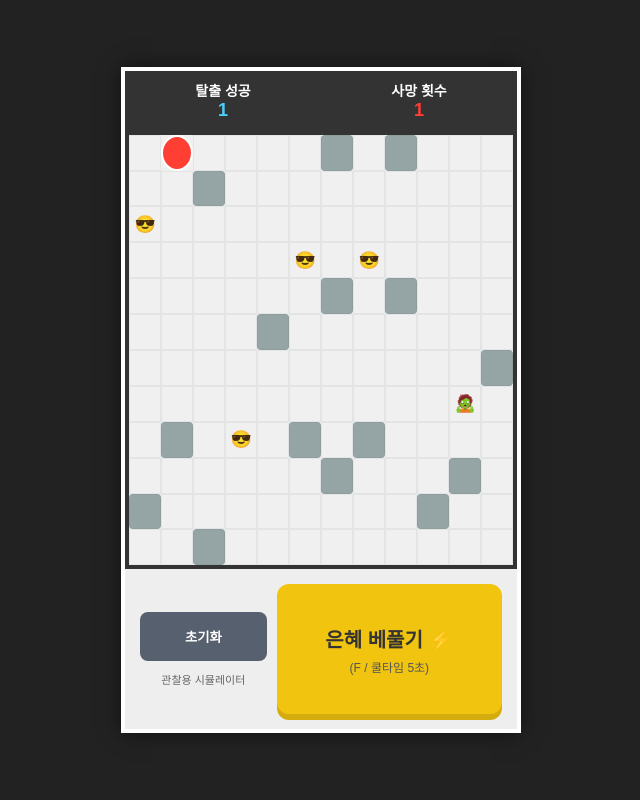
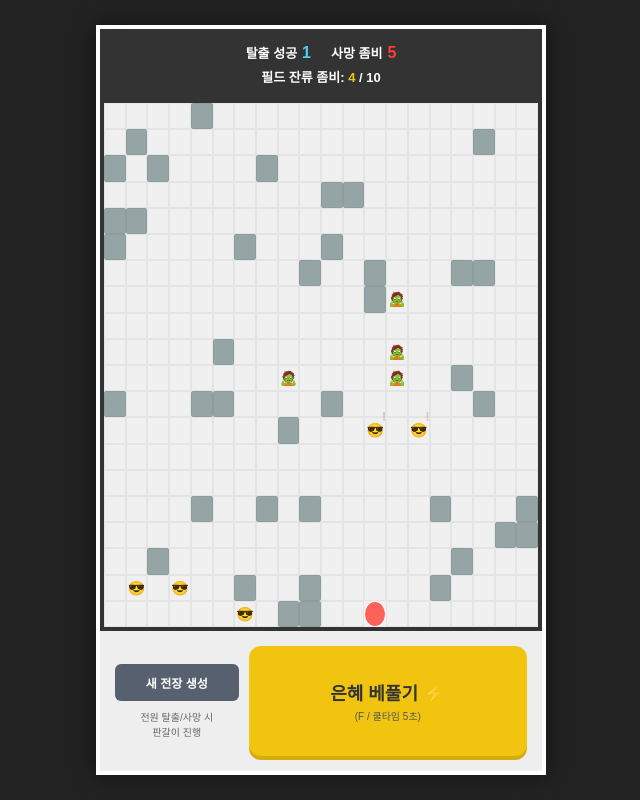
Before and after one commit to sayaka-mik/i-am-zombie-guardian, a plain HTML site: page index.html in a window 1280 px wide. Shown: the whole page, without its empty margins (319-959 px from the left). Drawn offline with Linux system fonts and the light colour scheme.

Commit message:
index.html

```diff
--- a/index.html
+++ b/index.html
@@ -3,7 +3,7 @@
 <head>
     <meta charset="UTF-8">
     <meta name="viewport" content="width=device-width, initial-scale=1.0, maximum-scale=1.0, user-scalable=no">
-    <title>못된 인간 v1.0</title>
+    <title>못된 인간 1.1</title>
     <style>
         * { box-sizing: border-box; touch-action: manipulation; }
         body {
@@ -12,7 +12,7 @@
             font-family: 'Malgun Gothic', sans-serif; overflow: hidden;
         }
         #app {
-            width: 100%; max-width: 400px; aspect-ratio: 3 / 5;
+            width: 100%; max-width: 450px; aspect-ratio: 3 / 5;
             background-color: #fff; position: relative; display: flex; flex-direction: column;
             box-shadow: 0 0 20px rgba(0,0,0,0.5);
             transition: all 0.2s;
@@ -20,13 +20,14 @@
         }
 
         #hud {
-            height: 60px; background: #333; color: white;
-            display: flex; justify-content: space-around; align-items: center;
-            font-size: 14px; font-weight: bold;
+            height: 70px; background: #333; color: white;
+            display: flex; flex-direction: column; justify-content: center; align-items: center;
+            font-size: 13px; font-weight: bold; gap: 5px;
         }
-        .stat-item { text-align: center; }
-        .stat-val { color: #4bcffa; font-size: 18px; display: block; }
+        .stats-row { display: flex; gap: 20px; }
+        .stat-val { color: #4bcffa; font-size: 16px; margin-left: 5px; }
         .death-val { color: #ff3f34; }
+        .remain-val { color: #f1c40f; }
 
         #game-board {
             flex: 1; background: #f0f0f0; position: relative;
@@ -40,15 +41,14 @@
             display: flex; justify-content: center; align-items: center;
             position: relative;
         }
-        .tile-stone { background-color: #95a5a6; border-radius: 4px; }
-        .tile-goal { background-color: #ff3f34; border-radius: 50%; border: 2px solid #fff; }
+        .tile-stone { background-color: #95a5a6; border-radius: 2px; }
+        .tile-goal { background-color: #ff3f34; border-radius: 50%; border: 1px solid #fff; opacity: 0.8; }
 
-        /* [수정 1] position을 absolute로 변경하여 같은 타일에서 완벽하게 겹치도록 설정 */
-        .char { user-select: none; position: absolute; }
+        .char { user-select: none; position: absolute; transition: all 0.15s; }
 
         .aggro::after {
-            content: '❗'; position: absolute; top: -12px; right: -5px;
-            font-size: 10px; color: red; animation: blink 0.5s infinite;
+            content: '❗'; position: absolute; top: -10px; right: -5px;
+            font-size: 8px; color: red; animation: blink 0.5s infinite;
         }
 
         .frozen { filter: grayscale(100%) brightness(150%); opacity: 0.7; }
@@ -56,56 +56,46 @@
         @keyframes blink { 0% { opacity: 1; } 50% { opacity: 0; } 100% { opacity: 1; } }
 
         @keyframes shake {
-            0% { transform: translate(2px, 1px) rotate(0deg); }
-            20% { transform: translate(-3px, 0px) rotate(1deg); }
-            40% { transform: translate(1px, -1px) rotate(1deg); }
-            60% { transform: translate(-3px, 1px) rotate(0deg); }
-            80% { transform: translate(-1px, -1px) rotate(1deg); }
-            100% { transform: translate(1px, -2px) rotate(-1deg); }
+            0% { transform: translate(1px, 1px); }
+            50% { transform: translate(-1px, -1px); }
+            100% { transform: translate(0, 0); }
         }
 
-        .shake-red {
-            animation: shake 0.4s;
-            border: 10px solid #ff3f34 !important;
-            box-shadow: 0 0 50px #ff3f34 !important;
-        }
-
-        .shake-green {
-            animation: shake 0.4s;
-            border: 10px solid #05c46b !important;
-            box-shadow: 0 0 50px #05c46b !important;
-        }
-
+        .shake-red { animation: shake 0.2s; border-color: #ff3f34 !important; }
+        .shake-green { animation: shake 0.2s; border-color: #05c46b !important; }
         .gold-flash { border-color: gold !important; box-shadow: 0 0 30px gold !important; }
 
-        #controls { height: 160px; background: #eee; display: flex; padding: 15px; justify-content: space-between; align-items: stretch; gap: 10px; }
-        .left-menu { display: flex; flex-direction: column; justify-content: center; gap: 10px; width: 35%; }
-        .btn-menu { padding: 15px; background: #57606f; color: white; border: none; border-radius: 8px; font-weight: bold; cursor: pointer; }
+        #controls { height: 140px; background: #eee; display: flex; padding: 15px; justify-content: space-between; align-items: stretch; gap: 10px; }
+        .left-menu { display: flex; flex-direction: column; justify-content: center; gap: 8px; width: 30%; }
+        .btn-menu { padding: 10px; background: #57606f; color: white; border: none; border-radius: 6px; font-size: 12px; font-weight: bold; cursor: pointer; }
 
         .btn-grace {
             flex: 1; background: #f1c40f; color: #333; border: none; border-radius: 12px;
-            font-size: 20px; font-weight: bold; display: flex; flex-direction: column; justify-content: center; align-items: center;
-            cursor: pointer; box-shadow: 0 6px #d4ac0d; transition: all 0.1s;
+            font-size: 18px; font-weight: bold; display: flex; flex-direction: column; justify-content: center; align-items: center;
+            cursor: pointer; box-shadow: 0 4px #d4ac0d; transition: all 0.1s;
         }
-        .btn-grace:active { transform: translateY(4px); box-shadow: 0 2px #d4ac0d; }
-        .btn-grace:disabled { background: #bdc3c7; box-shadow: 0 6px #95a5a6; color: #7f8c8d; cursor: not-allowed; }
-        .btn-sub-text { font-size: 12px; font-weight: normal; margin-top: 5px; color: #555; }
+        .btn-grace:active { transform: translateY(2px); box-shadow: 0 1px #d4ac0d; }
+        .btn-grace:disabled { background: #bdc3c7; box-shadow: 0 4px #95a5a6; color: #7f8c8d; cursor: not-allowed; }
+        .btn-sub-text { font-size: 10px; font-weight: normal; margin-top: 3px; color: #555; }
     </style>
 </head>
 <body>
 
 <div id="app">
     <div id="hud">
-        <div class="stat-item">탈출 성공<span id="escape-count" class="stat-val">0</span></div>
-        <div class="stat-item">사망 횟수<span id="death-count" class="stat-val death-val">0</span></div>
+        <div class="stats-row">
+            <span>탈출 성공<span id="escape-count" class="stat-val">0</span></span>
+            <span>사망 좀비<span id="death-count" class="stat-val death-val">0</span></span>
+        </div>
+        <div>필드 잔류 좀비: <span id="remain-count" class="remain-val">0</span> / 10</div>
     </div>
 
     <div id="game-board"></div>
 
     <div id="controls">
         <div class="left-menu">
-            <button onclick="resetGame(true)" class="btn-menu">초기화</button>
-            <div style="font-size: 11px; color: #666; text-align: center;">관찰용 시뮬레이터</div>
+            <button onclick="location.reload()" class="btn-menu">새 전장 생성</button>
+            <div style="font-size: 10px; color: #666; text-align: center;">전원 탈출/사망 시<br>판갈이 진행</div>
         </div>
         <button id="btn-grace" class="btn-grace" onclick="castGrace()">
             은혜 베풀기 ⚡
@@ -115,18 +105,20 @@
 </div>
 
 <script>
-    const GRID_SIZE = 12;
-    const VISION_RANGE = 5;
-    const ENEMY_TICK = 200;
-    const ZOMBIE_TICK = 200;
+    const GRID_SIZE = 20;
+    const VISION_RANGE = 8;
+    const ENEMY_TICK = 300;
+    const ZOMBIE_TICK = 500;
+    const MAX_ZOMBIES = 10;
+    const MAX_ENEMIES = 5;
 
-    let player = { x: -1, y: -1 };
+    let zombies = [];
     let enemies = [];
     let stones = [];
     let goal = { x: -1, y: -1 };
 
-    let escapes = 0;
-    let deaths = 0;
+    let totalEscapes = 0;
+    let totalDeaths = 0;
 
     let enemyTimer = null;
     let zombieTimer = null;
@@ -141,7 +133,7 @@
         board.style.gridTemplateColumns = `repeat(${GRID_SIZE}, 1fr)`;
         board.style.gridTemplateRows = `repeat(${GRID_SIZE}, 1fr)`;
 
-        const dynamicFontSize = Math.floor(350 / GRID_SIZE * 0.6);
+        const dynamicFontSize = Math.floor(400 / GRID_SIZE * 0.7);
 
         for (let y = 0; y < GRID_SIZE; y++) {
             for (let x = 0; x < GRID_SIZE; x++) {
@@ -159,57 +151,13 @@
         return { x: Math.floor(Math.random() * GRID_SIZE), y: Math.floor(Math.random() * GRID_SIZE) };
     }
 
-    function isOccupied(x, y) {
-        if (player.x === x && player.y === y) return true;
-        if (enemies.some(e => e.x === x && e.y === y)) return true;
-        if (stones.some(s => s.x === x && s.y === y)) return true;
-        if (goal.x === x && goal.y === y) return true;
-        return false;
-    }
-
     function isBlocked(x, y) {
         if (x < 0 || y < 0 || x >= GRID_SIZE || y >= GRID_SIZE) return true;
         if (stones.some(s => s.x === x && s.y === y)) return true;
         return false;
     }
 
-    function isMapConnected(stoneList) {
-        let grid = Array.from(Array(GRID_SIZE), () => Array(GRID_SIZE).fill(0));
-        stoneList.forEach(s => grid[s.y][s.x] = 1);
-
-        let start = null;
-        let emptyCount = 0;
-        for (let y = 0; y < GRID_SIZE; y++) {
-            for (let x = 0; x < GRID_SIZE; x++) {
-                if (grid[y][x] === 0) {
-                    emptyCount++;
-                    if (!start) start = { x, y };
-                }
-            }
-        }
-        if (!start) return false;
-
-        let queue = [start];
-        let visited = new Set([`${start.x},${start.y}`]);
-        let dirs = [[0,1], [0,-1], [1,0], [-1,0]];
-
-        while (queue.length > 0) {
-            let curr = queue.shift();
-            for (let d of dirs) {
-                let nx = curr.x + d[0];
-                let ny = curr.y + d[1];
-                if (nx >= 0 && nx < GRID_SIZE && ny >= 0 && ny < GRID_SIZE && grid[ny][nx] === 0) {
-                    let key = `${nx},${ny}`;
-                    if (!visited.has(key)) {
-                        visited.add(key);
-                        queue.push({ x: nx, y: ny });
-                    }
-                }
-            }
-        }
-        return visited.size === emptyCount;
-    }
-
+    // BFS 길찾기
     function getNextStepBFS(startX, startY, targetX, targetY) {
         let queue = [{ x: startX, y: startY, path: [] }];
         let visited = new Set([`${startX},${startY}`]);
@@ -217,11 +165,9 @@
 
         while (queue.length > 0) {
             let curr = queue.shift();
-
             if (curr.x === targetX && curr.y === targetY) {
                 return curr.path.length > 0 ? curr.path[0] : null;
             }
-
             for (let d of dirs) {
                 let nx = curr.x + d[0], ny = curr.y + d[1];
                 if (!isBlocked(nx, ny) && !visited.has(`${nx},${ny}`)) {
@@ -235,254 +181,197 @@
     }
 
     function resetGame(fullReset) {
-        if (fullReset) { escapes = 0; deaths = 0; updateHUD(); }
+        if (fullReset) { totalEscapes = 0; totalDeaths = 0; updateHUD(); }
         isGameOver = false;
 
         const app = document.getElementById('app');
         app.className = '';
 
-        player = { x: -1, y: -1 };
-        goal = { x: -1, y: -1 };
+        zombies = [];
         enemies = [];
+        stones = [];
 
+        // 맵 생성 및 연결성 검사
         let attempts = 0;
         do {
             stones = [];
             let stoneFailsafe = 0;
-            while (stones.length < 15 && stoneFailsafe < 500) {
+            while (stones.length < 40 && stoneFailsafe < 1000) { // 맵이 커졌으므로 돌 증가
                 let p = getRandomPos();
                 if (!stones.some(s => s.x === p.x && s.y === p.y)) stones.push(p);
                 stoneFailsafe++;
             }
             attempts++;
-        } while (!isMapConnected(stones) && attempts < 100);
+        } while (attempts < 100 && !isMapConnected(stones));
 
-        let tempPlayer, pFailsafe = 0;
-        do { tempPlayer = getRandomPos(); pFailsafe++; } while (isOccupied(tempPlayer.x, tempPlayer.y) && pFailsafe < 500);
-        player = tempPlayer;
+        // 목표 지점
+        do { goal = getRandomPos(); } while (stones.some(s => s.x === goal.x && s.y === goal.y));
 
-        let tempGoal, gFailsafe = 0;
-        do { tempGoal = getRandomPos(); gFailsafe++; } while (isOccupied(tempGoal.x, tempGoal.y) && gFailsafe < 500);
-        goal = tempGoal;
+        // 좀비 10마리 배치
+        for (let i = 0; i < MAX_ZOMBIES; i++) {
+            let p;
+            do { p = getRandomPos(); } while (stones.some(s => s.x === p.x && s.y === p.y) || (p.x === goal.x && p.y === goal.y));
+            zombies.push({ x: p.x, y: p.y, lastPos: {x:-1, y:-1}, id: i });
+        }
 
-        for (let i = 0; i < 4; i++) {
-            let tempEnemy, eFailsafe = 0;
-            do {
-                tempEnemy = getRandomPos();
-                eFailsafe++;
-            } while ((isOccupied(tempEnemy.x, tempEnemy.y) ||
-                     Math.abs(tempEnemy.x - player.x) + Math.abs(tempEnemy.y - player.y) <= 4) && eFailsafe < 500);
-            enemies.push({ x: tempEnemy.x, y: tempEnemy.y, isChasing: false });
+        // 적 5마리 배치
+        for (let i = 0; i < MAX_ENEMIES; i++) {
+            let p;
+            do { p = getRandomPos(); } while (stones.some(s => s.x === p.x && s.y === p.y) ||
+                                           zombies.some(z => Math.abs(z.x - p.x) + Math.abs(z.y - p.y) < 5));
+            enemies.push({ x: p.x, y: p.y, isChasing: false });
         }
 
         render();
+        updateHUD();
 
         clearInterval(enemyTimer);
-        enemyTimer = setInterval(() => {
-            if (!isGameOver) {
-                moveEnemies();
-                checkCollision();
-                render();
-            }
-        }, ENEMY_TICK);
+        enemyTimer = setInterval(() => { if (!isGameOver) { moveEnemies(); checkCollision(); render(); } }, ENEMY_TICK);
 
         clearInterval(zombieTimer);
-        zombieTimer = setInterval(() => {
-            if (!isGameOver) {
-                moveZombieAI();
-                checkCollision();
-                render();
+        zombieTimer = setInterval(() => { if (!isGameOver) { moveZombies(); checkCollision(); render(); } }, ZOMBIE_TICK);
+    }
+
+    function isMapConnected(stoneList) {
+        let start = null;
+        for (let y = 0; y < GRID_SIZE; y++) {
+            for (let x = 0; x < GRID_SIZE; x++) {
+                if (!stoneList.some(s => s.x === x && s.y === y)) { start = {x, y}; break; }
             }
-        }, ZOMBIE_TICK);
+            if(start) break;
+        }
+        if(!start) return false;
+        let queue = [start], visited = new Set([`${start.x},${start.y}`]), emptyCount = (GRID_SIZE*GRID_SIZE) - stoneList.length;
+        while(queue.length > 0) {
+            let curr = queue.shift();
+            [[0,1],[0,-1],[1,0],[-1,0]].forEach(d => {
+                let nx = curr.x+d[0], ny = curr.y+d[1];
+                if(nx>=0 && nx<GRID_SIZE && ny>=0 && ny<GRID_SIZE && !stoneList.some(s => s.x===nx && s.y===ny) && !visited.has(`${nx},${ny}`)) {
+                    visited.add(`${nx},${ny}`); queue.push({x:nx, y:ny});
+                }
+            });
+        }
+        return visited.size === emptyCount;
     }
 
     function render() {
-        // [수정 2] 마지막 겹친 프레임이 무시되지 않도록 if (isGameOver) return; 코드를 삭제했습니다.
-
-        document.querySelectorAll('.tile').forEach(t => {
-            t.className = 'tile';
-            t.innerHTML = '';
-        });
-
-        const drawTile = (x, y, className, content = '') => {
-            if (x < 0 || y < 0 || x >= GRID_SIZE || y >= GRID_SIZE) return;
+        document.querySelectorAll('.tile').forEach(t => { t.className = 'tile'; t.innerHTML = ''; });
+        const draw = (x, y, cls, html) => {
             const el = document.getElementById(`tile-${x}-${y}`);
-            if (el) {
-                if (className) el.classList.add(className);
-                // [수정 3] 덮어쓰기(=)가 아니라 이어붙이기(+=)로 변경하여 여러 마리가 겹칠 수 있게 함
-                if (content) el.innerHTML += content;
-            }
+            if(el) { if(cls) el.classList.add(cls); if(html) el.innerHTML += html; }
         };
 
-        stones.forEach(s => drawTile(s.x, s.y, 'tile-stone'));
-        drawTile(goal.x, goal.y, 'tile-goal');
-
-        // Z-index를 부여하여 좀비(11)가 밑에, 적(12)이 위에 오도록 설정
-        drawTile(player.x, player.y, null, '<span class="char" style="z-index: 11;">🧟</span>');
-
+        stones.forEach(s => draw(s.x, s.y, 'tile-stone'));
+        draw(goal.x, goal.y, 'tile-goal');
+        zombies.forEach(z => draw(z.x, z.y, null, `<span class="char" style="z-index:11;">🧟</span>`));
         enemies.forEach(en => {
-            let charClass = 'char';
-            if (enemiesFrozen) charClass += ' frozen';
-            else if (en.isChasing) charClass += ' aggro';
-            drawTile(en.x, en.y, null, `<span class="${charClass}" style="z-index: 12;">😎</span>`);
+            let cls = 'char';
+            if(enemiesFrozen) cls += ' frozen'; else if(en.isChasing) cls += ' aggro';
+            draw(en.x, en.y, null, `<span class="${cls}" style="z-index:12;">😎</span>`);
         });
     }
 
-    let lastZombiePos = { x: -1, y: -1 };
+    function moveZombies() {
+        zombies.forEach(z => {
+            let closestEn = null, minDist = Infinity;
+            enemies.forEach(en => {
+                let d = Math.abs(z.x-en.x) + Math.abs(z.y-en.y);
+                if(d < minDist) { minDist = d; closestEn = en; }
+            });
 
-    function moveZombieAI() {
-        let closestEnemy = null;
-        let minDist = Infinity;
-        enemies.forEach(en => {
-            let dist = Math.abs(player.x - en.x) + Math.abs(player.y - en.y);
-            if (dist < minDist) { minDist = dist; closestEnemy = en; }
-        });
-
-        if (!enemiesFrozen && minDist <= 3 && closestEnemy) {
-            let bestDist = -1;
-            let bestMoves = [];
-            let dirs = [[0,1], [0,-1], [1,0], [-1,0]];
-
-            for (let d of dirs) {
-                let nx = player.x + d[0], ny = player.y + d[1];
-                if (!isBlocked(nx, ny)) {
-                    let minEnemyDist = Infinity;
-                    enemies.forEach(e => {
-                        let distToEnemy = Math.abs(nx - e.x) + Math.abs(ny - e.y);
-                        if(distToEnemy < minEnemyDist) minEnemyDist = distToEnemy;
-                    });
-
-                    if (lastZombiePos.x === nx && lastZombiePos.y === ny) {
-                        minEnemyDist -= 0.1;
+            let next;
+            if(!enemiesFrozen && minDist <= 3 && closestEn) {
+                // 회피 로직
+                let bestD = -1, moves = [];
+                [[0,1],[0,-1],[1,0],[-1,0]].forEach(d => {
+                    let nx = z.x+d[0], ny = z.y+d[1];
+                    if(!isBlocked(nx, ny)) {
+                        let eD = Math.abs(nx-closestEn.x) + Math.abs(ny-closestEn.y);
+                        if(z.lastPos.x === nx && z.lastPos.y === ny) eD -= 0.1;
+                        if(eD > bestD) { bestD = eD; moves = [{x:nx, y:ny}]; }
+                        else if(eD === bestD) moves.push({x:nx, y:ny});
                     }
-
-                    if (minEnemyDist > bestDist) {
-                        bestDist = minEnemyDist;
-                        bestMoves = [{x: nx, y: ny}];
-                    } else if (minEnemyDist === bestDist) {
-                        bestMoves.push({x: nx, y: ny});
-                    }
-                }
+                });
+                next = moves.length > 0 ? moves[Math.floor(Math.random()*moves.length)] : null;
+            } else {
+                next = getNextStepBFS(z.x, z.y, goal.x, goal.y);
             }
 
-            if (bestMoves.length > 0) {
-                let chosen = bestMoves[Math.floor(Math.random() * bestMoves.length)];
-                lastZombiePos = { x: player.x, y: player.y };
-                player.x = chosen.x;
-                player.y = chosen.y;
-            }
-        }
-        else {
-            let nextStep = getNextStepBFS(player.x, player.y, goal.x, goal.y);
-            if (nextStep) {
-                lastZombiePos = { x: player.x, y: player.y };
-                player.x = nextStep.x;
-                player.y = nextStep.y;
-            }
-        }
+            if(next) { z.lastPos = {x:z.x, y:z.y}; z.x = next.x; z.y = next.y; }
+        });
     }
 
     function moveEnemies() {
-        if (enemiesFrozen) return;
+        if(enemiesFrozen) return;
+        enemies.forEach(en => {
+            let target = null, minDist = Infinity;
+            zombies.forEach(z => {
+                let d = Math.abs(en.x-z.x) + Math.abs(en.y-z.y);
+                if(d < minDist) { minDist = d; target = z; }
+            });
 
-        enemies.forEach(en => {
-            let dist = Math.abs(player.x - en.x) + Math.abs(player.y - en.y);
-
-            if (dist <= VISION_RANGE) {
+            if(target && minDist <= VISION_RANGE) {
                 en.isChasing = true;
-                let nextStep = getNextStepBFS(en.x, en.y, player.x, player.y);
-                if (nextStep) {
-                    en.x = nextStep.x;
-                    en.y = nextStep.y;
-                }
-            }
-            else {
+                let next = getNextStepBFS(en.x, en.y, target.x, target.y);
+                if(next) { en.x = next.x; en.y = next.y; }
+            } else {
                 en.isChasing = false;
-                const dirs = [[0,1], [0,-1], [1,0], [-1,0]];
-                let shuffledDirs = dirs.sort(() => Math.random() - 0.5);
-                for (let d of shuffledDirs) {
-                    let nx = en.x + d[0], ny = en.y + d[1];
-                    if (!isBlocked(nx, ny)) {
-                        en.x = nx;
-                        en.y = ny;
-                        break;
-                    }
+                let dirs = [[0,1],[0,-1],[1,0],[-1,0]].sort(() => Math.random()-0.5);
+                for(let d of dirs) {
+                    if(!isBlocked(en.x+d[0], en.y+d[1])) { en.x+=d[0]; en.y+=d[1]; break; }
                 }
             }
         });
     }
 
-    function castGrace() {
-        if (graceCooldown || isGameOver) return;
+    function checkCollision() {
+        const app = document.getElementById('app');
+        // 탈출 체크
+        for(let i=zombies.length-1; i>=0; i--) {
+            let z = zombies[i];
+            if(z.x === goal.x && z.y === goal.y) {
+                zombies.splice(i, 1);
+                totalEscapes++;
+                app.classList.add('shake-green'); setTimeout(() => app.classList.remove('shake-green'), 200);
+            }
+        }
+        // 사망 체크
+        if(!enemiesFrozen) {
+            for(let i=zombies.length-1; i>=0; i--) {
+                let z = zombies[i];
+                if(enemies.some(en => en.x === z.x && en.y === z.y)) {
+                    zombies.splice(i, 1);
+                    totalDeaths++;
+                    app.classList.add('shake-red'); setTimeout(() => app.classList.remove('shake-red'), 200);
+                }
+            }
+        }
 
-        const btn = document.getElementById('btn-grace');
-        const board = document.getElementById('game-board');
-
-        graceCooldown = true;
-        btn.disabled = true;
-        btn.innerHTML = `재충전 중... <span class="btn-sub-text"></span>`;
-
-        enemiesFrozen = true;
-        document.getElementById('app').classList.add('gold-flash');
-        render();
-
-        setTimeout(() => {
-            enemiesFrozen = false;
-            document.getElementById('app').classList.remove('gold-flash');
-            checkCollision();
-            render();
-        }, 2000);
-
-        setTimeout(() => {
-            graceCooldown = false;
-            btn.disabled = false;
-            btn.innerHTML = `은혜 베풀기 ⚡ <span class="btn-sub-text">(F / 쿨타임 5초)</span>`;
-        }, 5000);
-    }
-
-    function checkCollision() {
-        if (isGameOver) return;
-        const app = document.getElementById('app');
-
-        if (player.x === goal.x && player.y === goal.y) {
-            escapes++;
-            updateHUD();
-            app.classList.add('shake-green');
-            endGame(); // 여기서 endGame() 호출 후
-        }
-        else if (!enemiesFrozen && enemies.some(en => en.x === player.x && en.y === player.y)) {
-            deaths++;
-            updateHUD();
-            app.classList.add('shake-red');
-            endGame(); // 여기서 endGame() 호출
+        updateHUD();
+        if(zombies.length === 0 && !isGameOver) {
+            isGameOver = true;
+            setTimeout(() => resetGame(false), 800);
         }
     }
 
-    function endGame() {
-        isGameOver = true;
-        clearInterval(enemyTimer);
-        clearInterval(zombieTimer);
-
-        // [수정 4] 타이머가 멈춘 상태에서 '최종 겹친 프레임'을 화면에 렌더링
-        render();
-
-        // 타격감을 여유 있게 즐길 수 있도록 딜레이를 800ms로 조절
-        setTimeout(() => {
-            resetGame(false);
-        }, 800);
+    function castGrace() {
+        if(graceCooldown || isGameOver) return;
+        graceCooldown = true;
+        const btn = document.getElementById('btn-grace');
+        btn.disabled = true;
+        enemiesFrozen = true;
+        document.getElementById('app').classList.add('gold-flash');
+        setTimeout(() => { enemiesFrozen = false; document.getElementById('app').classList.remove('gold-flash'); render(); }, 2000);
+        setTimeout(() => { graceCooldown = false; btn.disabled = false; }, 5000);
     }
 
     function updateHUD() {
-        document.getElementById('escape-count').innerText = escapes;
-        document.getElementById('death-count').innerText = deaths;
+        document.getElementById('escape-count').innerText = totalEscapes;
+        document.getElementById('death-count').innerText = totalDeaths;
+        document.getElementById('remain-count').innerText = zombies.length;
     }
 
-    window.addEventListener('keydown', (e) => {
-        if (e.key.toLowerCase() === 'f') {
-            castGrace();
-        }
-    });
-
+    window.addEventListener('keydown', (e) => { if(e.key.toLowerCase() === 'f') castGrace(); });
     initGame();
 </script>
 </body>
```
